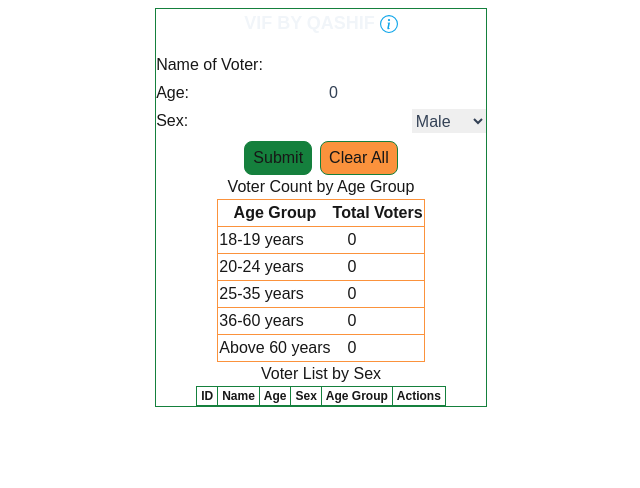
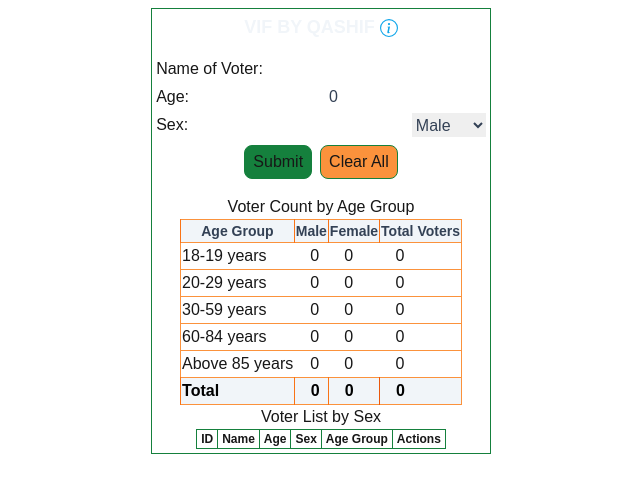
Before and after one commit to qashifpeer/agewise, a Next.js app: page / in a window 1280 px wide. Shown: the top 488 px of the page, without its empty margins (319-959 px from the left). Built offline with nearby package versions, Linux system fonts and the light colour scheme.

Commit message:
ft:age wise count added

```diff
--- a/src/app/page.tsx
+++ b/src/app/page.tsx
@@ -13,11 +13,11 @@
 
 // Defining age groups interface
 interface AgeGroupCount {
-  "18-19 years": number;
-  "20-29 years": number;
-  "30-59 years": number;
-  "60-84 years": number;
-  "Above 85 years": number;
+  "18-19 years": { male: number; female: number };
+  "20-29 years": { male: number; female: number };
+  "30-59 years": { male: number; female: number };
+  "60-84 years": { male: number; female: number };
+  "Above 85 years": { male: number; female: number };
 }
 
 export default function VoterForm() {
@@ -26,12 +26,15 @@
   const [sex, setSex] = useState<string>("Male");
   const [voters, setVoters] = useState<Voter[]>([]);
   const [ageGroupCount, setAgeGroupCount] = useState<AgeGroupCount>({
-    "18-19 years": 0,
-    "20-29 years": 0,
-    "30-59 years": 0,
-    "60-84 years": 0,
-    "Above 85 years": 0,
+    "18-19 years": { male: 0, female: 0 },
+    "20-29 years": { male: 0, female: 0 },
+    "30-59 years": { male: 0, female: 0 },
+    "60-84 years": { male: 0, female: 0 },
+    "Above 85 years": { male: 0, female: 0 },
   });
+
+  const [totalMale, setTotalMale] = useState<number>(0);
+  const [totalFemale, setTotalFemale] = useState<number>(0);
 
   // Function to determine age group
   const getAgeGroup = (age: number): string => {
@@ -39,7 +42,7 @@
     if (age >= 20 && age <= 29) return "20-29 years";
     if (age >= 30 && age <= 59) return "30-59 years";
     if (age >= 60 && age <= 84) return "60-84 years";
-    if (age > 85) return "Above 60 years";
+    if (age > 85) return "Above 84 years";
     return "Invalid Age";
   };
 
@@ -56,19 +59,30 @@
   // Update the age group count based on existing voters
   const updateAgeGroupCount = (votersList: Voter[]) => {
     const ageGroupSummary: AgeGroupCount = {
-      "18-19 years": 0,
-      "20-29 years": 0,
-      "30-59 years": 0,
-      "60-84 years": 0,
-      "Above 85 years": 0,
+      "18-19 years": { male: 0, female: 0 },
+      "20-29 years": { male: 0, female: 0 },
+      "30-59 years": { male: 0, female: 0 },
+      "60-84 years": { male: 0, female: 0 },
+      "Above 85 years": { male: 0, female: 0 },
     };
+
+    let maleCount = 0;
+    let femaleCount = 0;
 
     votersList.forEach((voter) => {
       const ageGroup = voter.ageGroup;
-      ageGroupSummary[ageGroup as keyof AgeGroupCount]++;
+      if (voter.sex === "Male") {
+        ageGroupSummary[ageGroup as keyof AgeGroupCount].male++;
+        maleCount++;
+      } else if (voter.sex === "Female") {
+        ageGroupSummary[ageGroup as keyof AgeGroupCount].female++;
+        femaleCount++;
+      }
     });
 
     setAgeGroupCount(ageGroupSummary);
+    setTotalMale(maleCount);
+    setTotalFemale(femaleCount);
   };
 
   // Function to handle form submission
@@ -103,11 +117,8 @@
     const voterToDelete = voters.find((voter) => voter.id === id);
     if (voterToDelete) {
       const updatedVoters = voters.filter((voter) => voter.id !== id);
-      const updatedAgeGroupCount = { ...ageGroupCount };
-      updatedAgeGroupCount[voterToDelete.ageGroup as keyof AgeGroupCount]--;
-
+      updateAgeGroupCount(updatedVoters);
       setVoters(updatedVoters);
-      setAgeGroupCount(updatedAgeGroupCount);
       localStorage.setItem("voters", JSON.stringify(updatedVoters));
     }
   };
@@ -116,18 +127,20 @@
   const clearAll = () => {
     setVoters([]);
     setAgeGroupCount({
-      "18-19 years": 0,
-      "20-29 years": 0,
-      "30-59 years": 0,
-      "60-84 years": 0,
-      "Above 85 years": 0,
+      "18-19 years": { male: 0, female: 0 },
+      "20-29 years": { male: 0, female: 0 },
+      "30-59 years": { male: 0, female: 0 },
+      "60-84 years": { male: 0, female: 0 },
+      "Above 85 years": { male: 0, female: 0 },
     });
+    setTotalMale(0);
+    setTotalFemale(0);
     localStorage.removeItem("voters");
   };
 
   return (
     <div className="h-screen border-1 flex justify-center items-start mt-2">
-      <div className="flex flex-col justify-center items-center border border-green-700">
+      <div className="flex flex-col justify-center items-center border border-green-700 p-1">
         <h1 className="font-bold text-slate-100 uppercase text-lg mb-4">VIF by qashif  <a href="https://x.com/QashifPeer" target="blank"><BsInfoCircle className="inline-block text-sky-500 cursor-pointer" /></a></h1>
         <form onSubmit={handleSubmit}>
           <div className="flex justify-between">
@@ -178,20 +191,29 @@
           </div>
         </form>
 
-        <h2>Voter Count by Age Group</h2>
+        <h2 className="mt-4">Voter Count by Age Group</h2>
         <table className="border border-orange-400">
           <thead className="border border-orange-400">
             <tr >
-              <th>Age Group</th>
-              <th>Total Voters</th>
+              <th className="text-sm font-bold bg-slate-100 text-slate-700 border-l border-l-orange-500">Age Group</th>
+              <th className="text-sm font-bold bg-slate-100 text-slate-700 border-l border-l-orange-500">Male</th>
+              <th className="text-sm font-bold bg-slate-100 text-slate-700 border-l border-l-orange-500">Female</th>
+              <th className="text-sm font-bold bg-slate-100 text-slate-700 border-l border-l-orange-500">Total Voters</th>
             </tr>
           </thead>
           <tbody>
-            <tr className="border border-orange-400">
-              <td>18-19 years</td>
-              <td className="pl-4">{ageGroupCount["18-19 years"]}</td>
+          {Object.keys(ageGroupCount).map((ageGroup) => {
+            const group = ageGroupCount[ageGroup as keyof AgeGroupCount];
+            return (
+            <tr className="border border-orange-400" key={ageGroup}>
+              <td className="">{ageGroup}</td>
+              <td className="pl-4">{group.male}</td>
+              <td className="pl-4">{group.female}</td>
+              <td className="pl-4">{group.male + group.female}</td>
             </tr>
-            <tr className="border border-orange-400">
+             );
+            })}
+            {/* <tr className="border border-orange-400">
               <td>20-24 years</td>
               <td className="pl-4">{ageGroupCount["20-29 years"]}</td>
             </tr>
@@ -206,8 +228,16 @@
             <tr className="">
               <td>Above 60 years</td>
               <td className="pl-4">{ageGroupCount["Above 85 years"]}</td>
-            </tr>
+            </tr> */}
           </tbody>
+          <tfoot>
+          <tr>
+            <td className="border-l border-l-orange-500 bg-slate-100 text-black font-bold">Total</td>
+            <td className="border-l border-l-orange-500 bg-slate-100 text-black font-bold pl-4">{totalMale}</td>
+            <td className="border-l border-l-orange-500 bg-slate-100 text-black font-bold pl-4">{totalFemale}</td>
+            <td className=" border-l border-l-orange-600 bg-slate-100 text-black font-bold pl-4">{totalMale + totalFemale}</td>
+          </tr>
+        </tfoot>
         </table>
 
         <h2>Voter List by Sex</h2>
```
